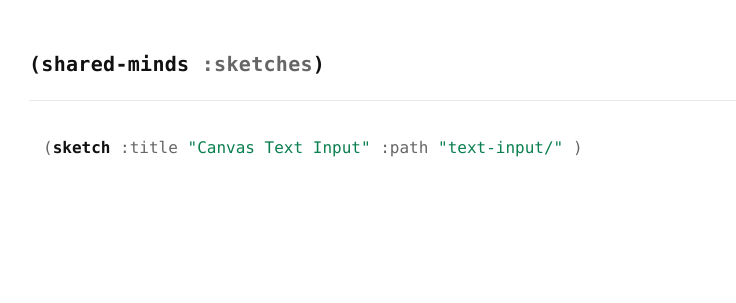
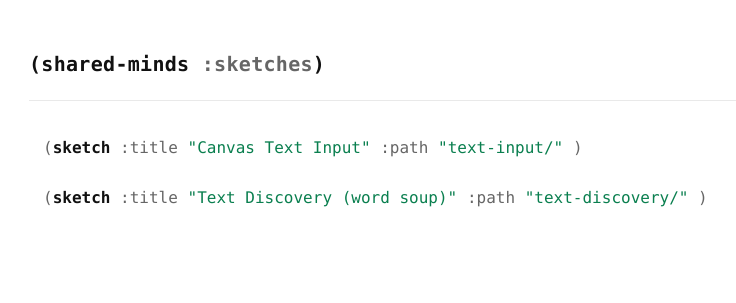
Before and after one commit to nikokozak/Shared-Minds, a plain HTML site: page docs/index.html in a window 1280 px wide. Shown: the whole page, without its empty margins (251-987 px from the left). Drawn offline with Linux system fonts and the light colour scheme.

Commit message:
add to dir

```diff
--- a/docs/index.html
+++ b/docs/index.html
@@ -104,6 +104,15 @@
           </div>
         </a>
 
+        <a class="sketch" href="./text-discovery/">
+          <div class="sexpr">
+            <span class="paren">(</span><span class="kw">sketch</span>
+            <span class="prop">:title</span> <span class="str">"Text Discovery (word soup)"</span>
+            <span class="prop">:path</span> <span class="str">"text-discovery/"</span>
+            <span class="paren">)</span>
+          </div>
+        </a>
+
         <!-- duplicate this block per sketch -->
         <!--
         <a class="sketch" href="./PATH/">
```
